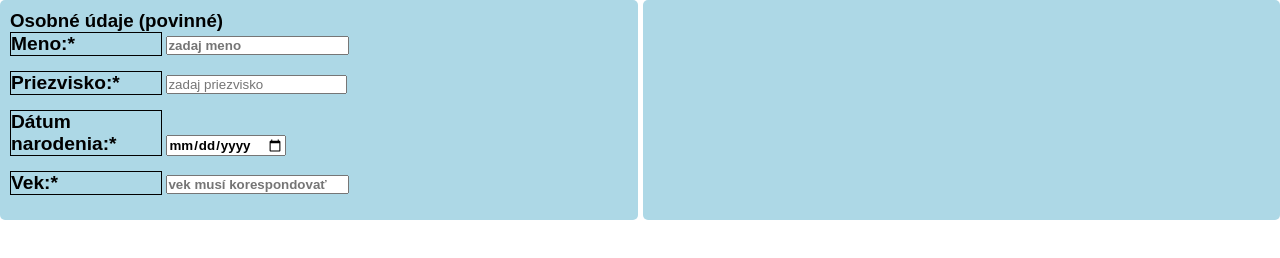
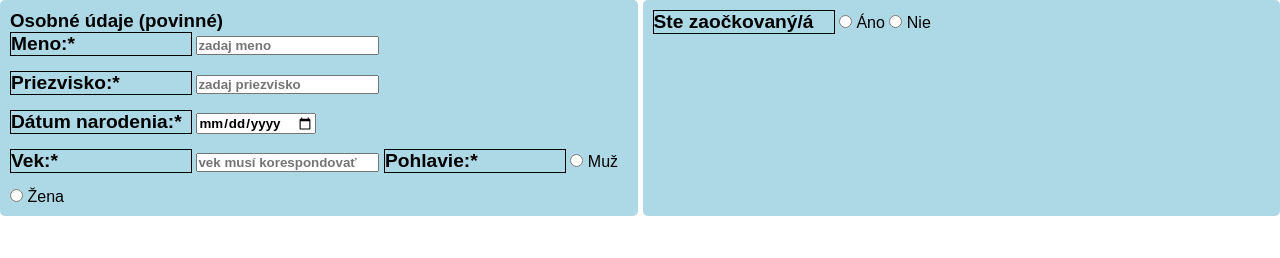
Before and after one commit to mrslvs/covid_form, a plain HTML site: page index.html in a window 1280 px wide. Drawn offline with Linux system fonts and the light colour scheme.

Commit message:
resolved labels

```diff
--- a/index.html
+++ b/index.html
@@ -11,9 +11,9 @@
     <div class="container">
       <div class="box">
         <h3>Osobné údaje (povinné)</h3>
-        <form action="" method="post">
+        <form action="" method="post" name="personal-info">
           <div class="required">
-            <label for="name">Meno:</label>
+            <label for="name" class="main-label">Meno:</label>
             <input
               type="text"
               name="name"
@@ -22,35 +22,47 @@
               required
             />
             <br />
-            <label for="surname">Priezvisko:</label>
+            <label for="surname" class="main-label">Priezvisko:</label>
             <input
               type="text"
               name="priezvisko"
               id="surname"
               placeholder="zadaj priezvisko"
-              equired
+              required
             />
             <br />
-            <label for="date">Dátum narodenia:</label>
-            <input type="date" id="birthdate" required />
+            <label for="date" class="main-label">Dátum narodenia:</label>
+            <input type="date" id="date" required />
             <br />
-            <label for="age">Vek:</label>
+            <label for="age" class="main-label">Vek:</label>
             <input
               type="number"
+              id="age"
               min="0"
               step="1"
               placeholder="vek musí korespondovať"
               required
             />
+            <label class="main-label">Pohlavie:</label>
+            <input type="radio" id="male" name="gender" value="m" />
+            <span>Muž</span>
+            <input type="radio" id="female" name="gender" value="f" />
+            <span>Žena</span>
           </div>
         </form>
       </div>
       <div class="box">
-        <form action="" method="post"></form>
+        <form action="" method="post">
+          <label class="main-label">Ste zaočkovaný/á</label>
+          <input type="radio" id="vaccinated" value="y" name="vaccine" />
+          <label for="vaccinated">Áno</label>
+          <input type="radio" id="un-vaccinated" value="n" name="vaccine" />
+          <label for="un-vaccinated">Nie</label>
+        </form>
       </div>
     </div>
+    <footer>
+      <script src="./main.js"></script>
+    </footer>
   </body>
-  <footer>
-    <script src="./main.js"></script>
-  </footer>
 </html>
--- a/styles.css
+++ b/styles.css
@@ -10,11 +10,11 @@
   padding: 10px;
 }
 
-label {
+.main-label {
   font-size: 1.2em;
   font-weight: bold;
   display: inline-block;
-  width: 150px;
+  width: 180px;
   border: 1px solid black;
   margin-bottom: 15px;
 }
```
